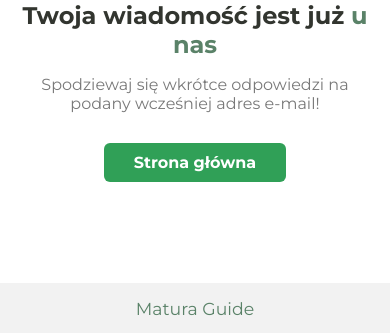
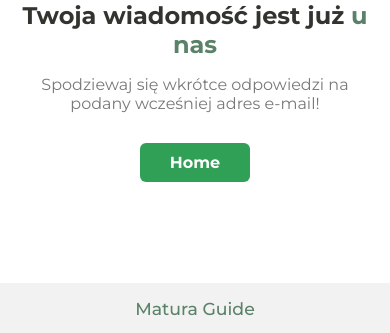
Before and after one commit to Jeboczek/maturaguide-web, a Django app: template contact/templates/success.html in a window 390 px wide. Shown: the part 511-844 px from the top of the page. Run offline with Django 3.2, Linux system fonts and the light colour scheme; the template is opened without the code that fills it, so the values that code supplies are empty; style sheets or scripts are compiled from the project's sources.

Commit message:
Some small improvements

```diff
--- a/contact/templates/success.html
+++ b/contact/templates/success.html
@@ -10,7 +10,7 @@
   <img src="/static/img/sent.jpg" alt="Wiadomość wysłana" />
   <h1>Twoja wiadomość jest już <span id="maincolor"> u nas</span></h1>
   <p>Spodziewaj się wkrótce odpowiedzi na podany wcześniej adres e-mail!</p>
-  <button id="homepage-redirect">Strona główna</button>
+  <button id="homepage-redirect">Home</button>
 </article>
 
 {% endblock content %}
--- a/static/style/src/_contact.scss
+++ b/static/style/src/_contact.scss
@@ -73,7 +73,7 @@ article#contact-success {
         width: 500px;
     }
     h1 {
-        margin: 0;
+        margin: 0 10px;
     }
     p {
         width: 20%;
--- a/static/style/src/_footer.scss
+++ b/static/style/src/_footer.scss
@@ -15,7 +15,7 @@ footer{
         font-size: 13pt;
         margin: 0;
         color: $mainColor;
-        font-weight: normal;
+        font-weight: 500;
     }
 }
 
--- a/static/style/src/_home.scss
+++ b/static/style/src/_home.scss
@@ -141,7 +141,7 @@ section{
             text-align: center;
             img {
                 height: 100%;
-                width: 90%;
+                width: 100%;
                 position: unset;
                 transform: unset;
                 max-width: 700px;
```
